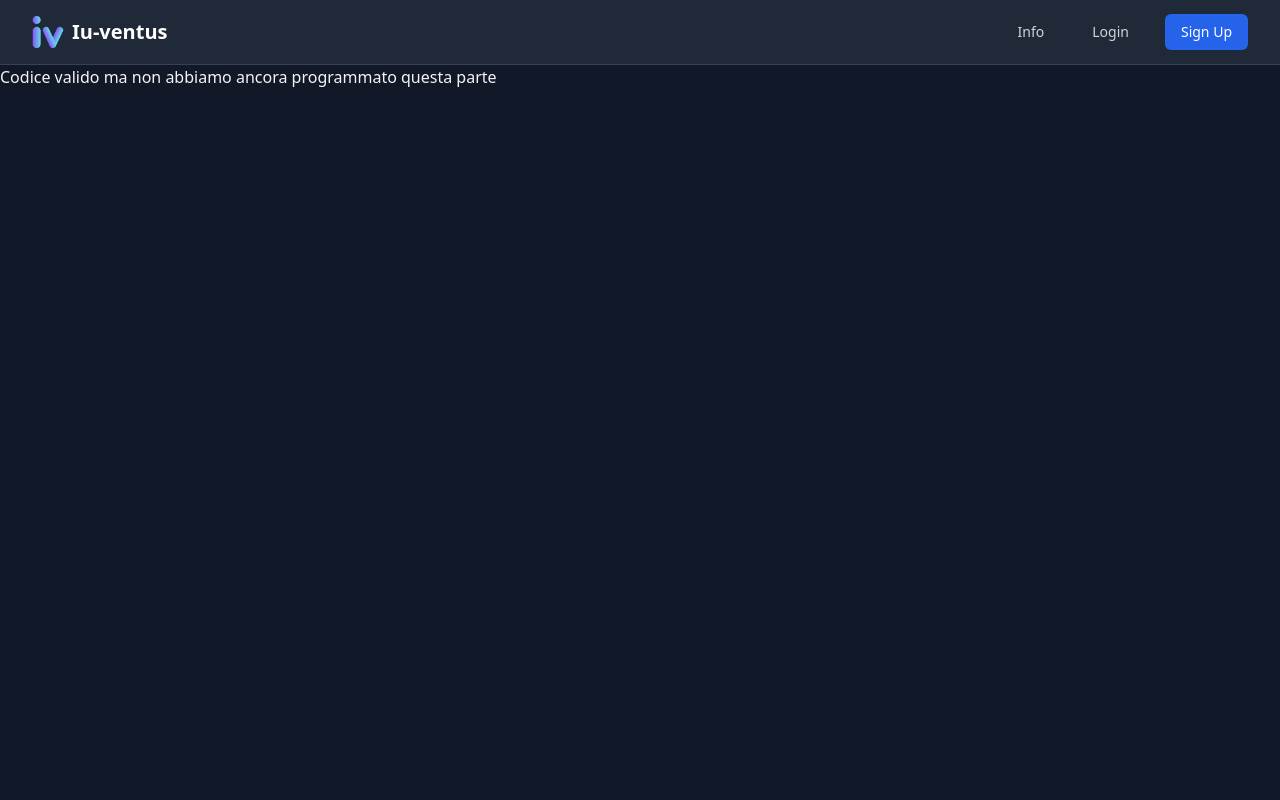
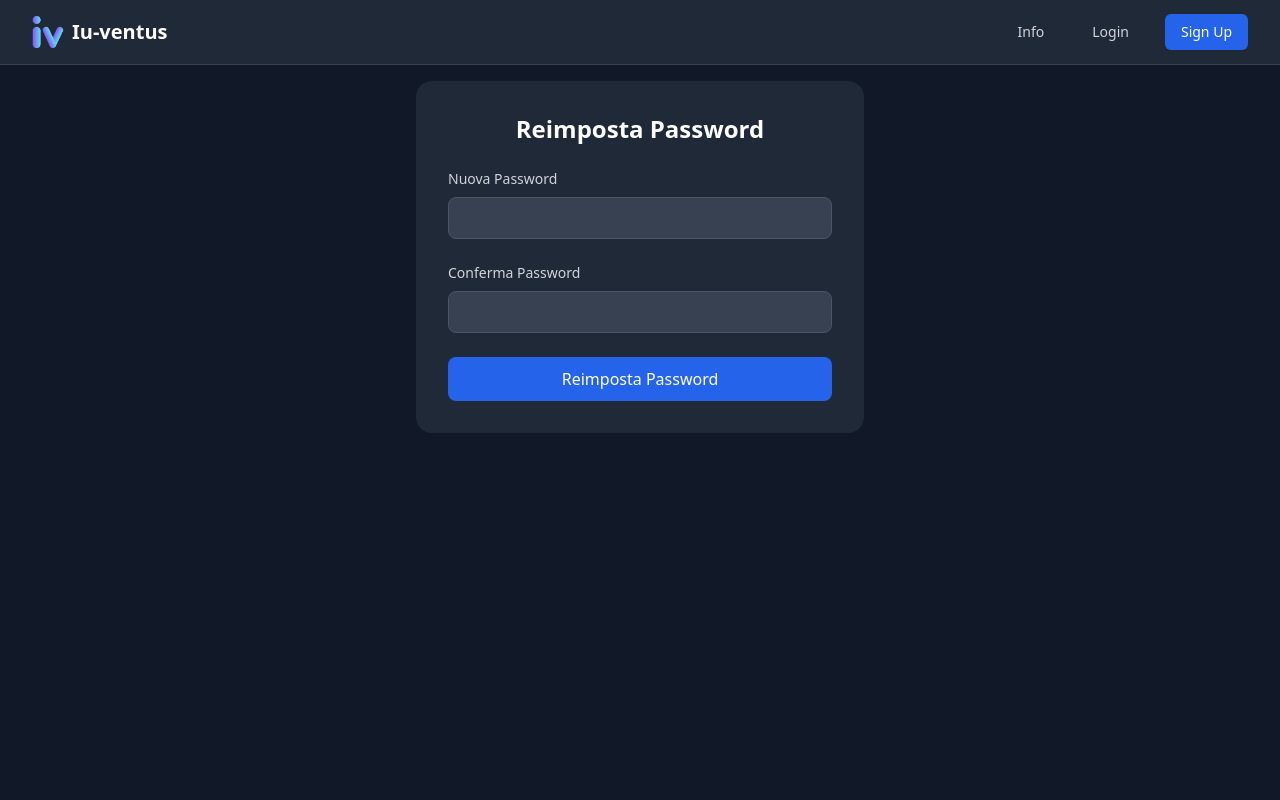
Before and after one commit to Takaso/Iuvenes_Inventus, a Python web app: template templates/reset_password.html in a window 1280 px wide. Run offline with Jinja, Linux system fonts and the light colour scheme; the template is opened without the code that fills it, so the values that code supplies are empty; some libraries are stand-ins or nearby versions.

Commit message:
Update reset_password.html

```diff
--- a/templates/reset_password.html
+++ b/templates/reset_password.html
@@ -1,5 +1,28 @@
 {% extends "base.html" %}
-{% block title %}Iu-ventus | Reset {% endblock %}
+{% block title %}Iu-ventus | Reimposta Password{% endblock %}
 {% block content %}
-Codice valido ma non abbiamo ancora programmato questa parte
+<main class="flex-grow flex items-center justify-center bg-gray-900 p-4">
+    <div class="w-full max-w-md bg-gray-800 rounded-2xl p-8 space-y-6">
+        <h1 class="text-2xl font-bold text-white text-center">Reimposta Password</h1>
+
+        <form method="POST" class="space-y-6">
+            <div>
+                <label for="password" class="block text-sm font-medium text-gray-300 mb-2">Nuova Password</label>
+                <input type="password" id="password" name="password" required
+                    class="w-full px-4 py-2 bg-gray-700 border border-gray-600 rounded-lg text-white focus:ring-2 focus:ring-blue-500">
+            </div>
+
+            <div>
+                <label for="confirm_password" class="block text-sm font-medium text-gray-300 mb-2">Conferma Password</label>
+                <input type="password" id="confirm_password" name="confirm_password" required
+                    class="w-full px-4 py-2 bg-gray-700 border border-gray-600 rounded-lg text-white focus:ring-2 focus:ring-blue-500">
+            </div>
+
+            <button type="submit"
+                class="w-full py-2.5 bg-blue-600 hover:bg-blue-700 rounded-lg text-white font-medium transition-all">
+                Reimposta Password
+            </button>
+        </form>
+    </div>
+</main>
 {% endblock %}
```
